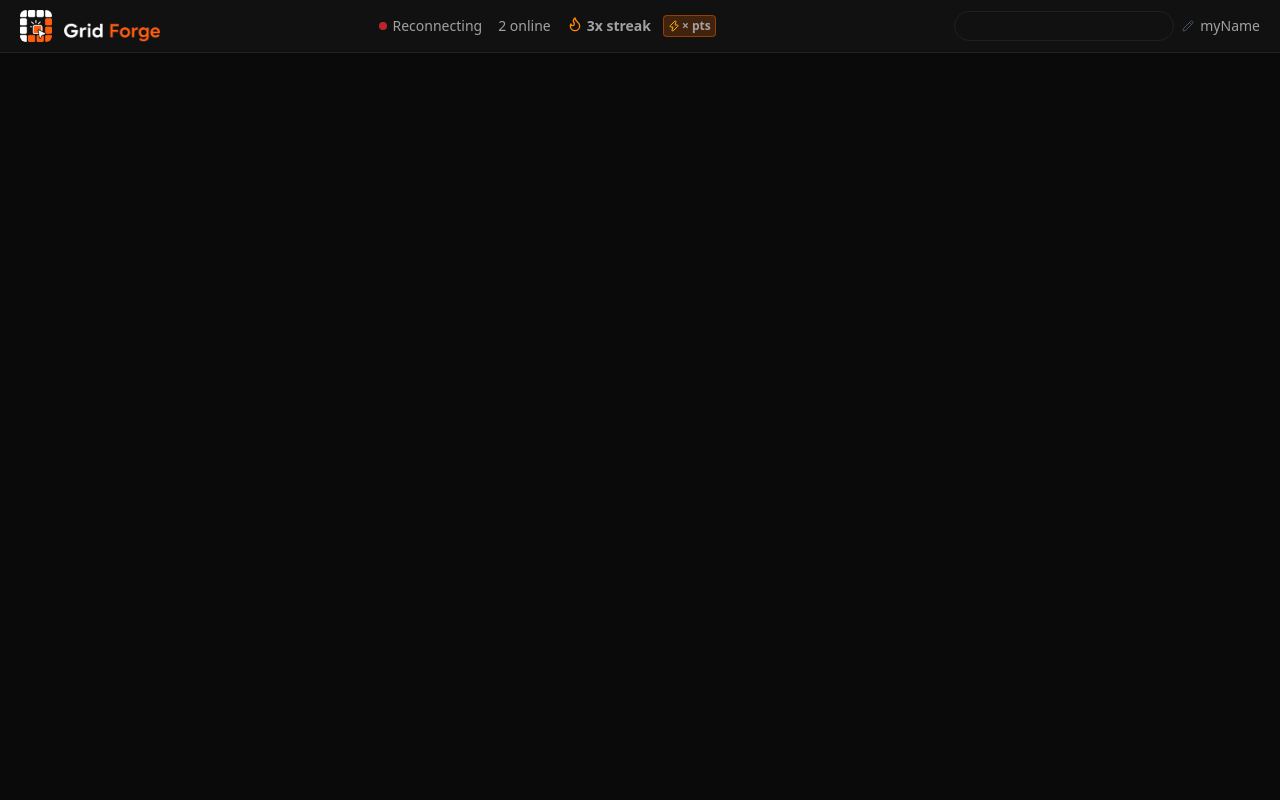
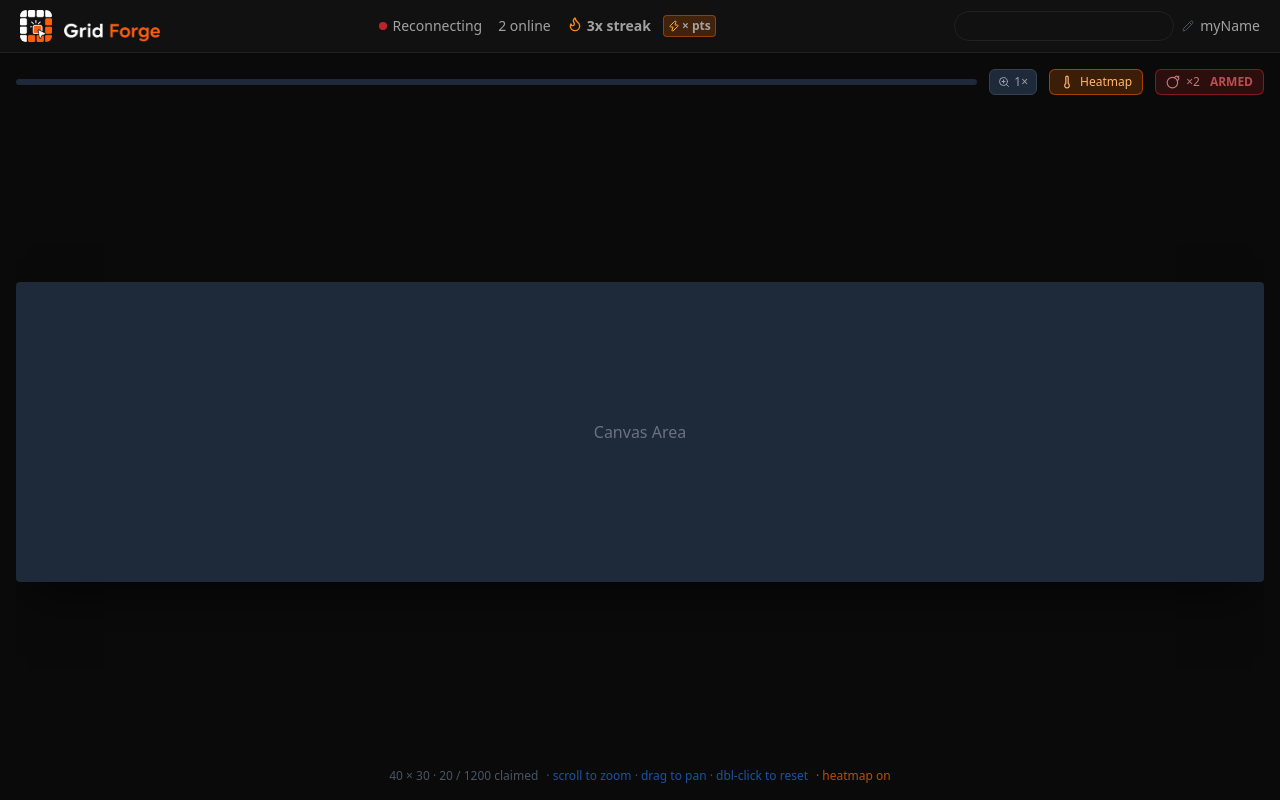
Before and after one commit to Saheli-M01/grid_forge_frontend, a Next.js app: page / in a window 1280 px wide. Built offline with nearby package versions, Linux system fonts and the light colour scheme.

Commit message:
add:Grid.tsx with static data

```diff
--- a/app/src/components/Grid.tsx
+++ b/app/src/components/Grid.tsx
@@ -0,0 +1,82 @@
+"use client";
+
+import { Thermometer, Bomb, ZoomIn } from "lucide-react";
+import type { CellState } from "./libs/types";
+
+interface GridProps {
+  grid: CellState[];
+  cols: number;
+  rows: number;
+  userId: string | null;
+  myColor: string | null;
+  cooldownUntil: number;
+  myBombs: number;
+  lastBombIndices: number[];
+  onCellClick: (index: number, isBomb: boolean) => void;
+  onCellHover: (cell: CellState | null, x: number, y: number) => void;
+}
+
+const FLASH_DURATION = 600;
+const BOMB_FLASH_DURATION = 900;
+const MIN_ZOOM = 1;
+const MAX_ZOOM = 6;
+const DISPLAY_ASPECT = 2.5;
+
+export default function Grid({
+  grid,
+  cols,
+  rows,
+  userId,
+  myColor,
+  cooldownUntil,
+  myBombs,
+  lastBombIndices,
+  onCellClick,
+  onCellHover,
+}: GridProps) {
+  return (
+    <div className="flex flex-col items-center gap-2 w-full h-full">
+      {/* Toolbar */}
+      <div className="flex items-center gap-3 w-full">
+        {/* Cooldown bar */}
+        <div className="flex-1 h-1.5 bg-gray-800 rounded-full overflow-hidden">
+          <div className="h-full rounded-full" style={{}} />
+        </div>
+
+        {/* Zoom badge */}
+        <button className="flex items-center gap-1 text-xs px-2 py-1 rounded-md bg-gray-800 border border-gray-700 text-gray-400 hover:text-white">
+          <ZoomIn className="w-3 h-3" />
+          1×
+        </button>
+
+        {/* Heatmap toggle */}
+        <button className="flex items-center gap-1.5 text-xs px-2.5 py-1 rounded-md border bg-orange-500/20 border-orange-500/50 text-orange-300">
+          <Thermometer className="w-3.5 h-3.5" />
+          Heatmap
+        </button>
+
+        {/* Bomb button */}
+        <button className="flex items-center gap-1.5 text-xs px-2.5 py-1 rounded-md border bg-red-500/20 border-red-500/60 text-red-300 animate-pulse">
+          <Bomb className="w-3.5 h-3.5" />×{myBombs}
+          <span className="text-red-400 font-bold ml-1">ARMED</span>
+        </button>
+      </div>
+
+      {/* Canvas (dummy visual) */}
+      <div className="flex-1 w-full flex items-center justify-center overflow-hidden">
+        <div className="w-full h-[300px] bg-gray-800 rounded-sm shadow-2xl shadow-black/60 flex items-center justify-center text-gray-500">
+          Canvas Area
+        </div>
+      </div>
+
+      {/* Footer */}
+      <p className="text-xs text-gray-600">
+        40 × 30 · 20 / 1200 claimed
+        <span className="ml-2 text-blue-500/60">
+          · scroll to zoom · drag to pan · dbl-click to reset
+        </span>
+        <span className="ml-2 text-orange-500/70">· heatmap on</span>
+      </p>
+    </div>
+  );
+}
--- a/app/src/components/GridGame.tsx
+++ b/app/src/components/GridGame.tsx
@@ -1,5 +1,20 @@
+"use client";
 import Header from "./Header";
+import Grid from "./Grid";
 export default function GridGame() {
+  //for testing
+  const cols = 40;
+  const rows = 30;
+
+  const grid = Array.from({ length: cols * rows }, (_, i) => ({
+    owner: i % 5 === 0 ? "user1" : null,
+    color: i % 5 === 0 ? "#3B82F6" : null,
+    name: i % 5 === 0 ? "Diya" : null,
+    claimedAt: Date.now(),
+    lockedUntil: null,
+    contestCount: Math.floor(Math.random() * 10),
+  }));
+
   return (
     <>
       {" "}
@@ -8,6 +23,23 @@ export default function GridGame() {
         style={{ backgroundColor: "var(--color-bg)" }}
       >
         <Header />
+        <div className="flex flex-1 overflow-hidden">
+          <main className="flex-1 flex items-center justify-center overflow-hidden p-4">
+            {" "}
+            <Grid
+              grid={grid}
+              cols={cols}
+              rows={rows}
+              userId="user1"
+              myColor="#3B82F6"
+              cooldownUntil={0}
+              myBombs={2}
+              lastBombIndices={[]}
+              onCellClick={() => {}}
+              onCellHover={() => {}}
+            />
+          </main>
+        </div>
       </div>
     </>
   );
--- /dev/null
+++ b/app/src/components/libs/types.ts
@@ -0,0 +1,8 @@
+export interface CellState {
+  owner: string | null;
+  color: string | null;
+  name: string | null;
+  claimedAt: number | null;
+  lockedUntil: number | null; // protected for a particular time N ms after claim
+  contestCount: number; // how many times the cell changed
+}
```
